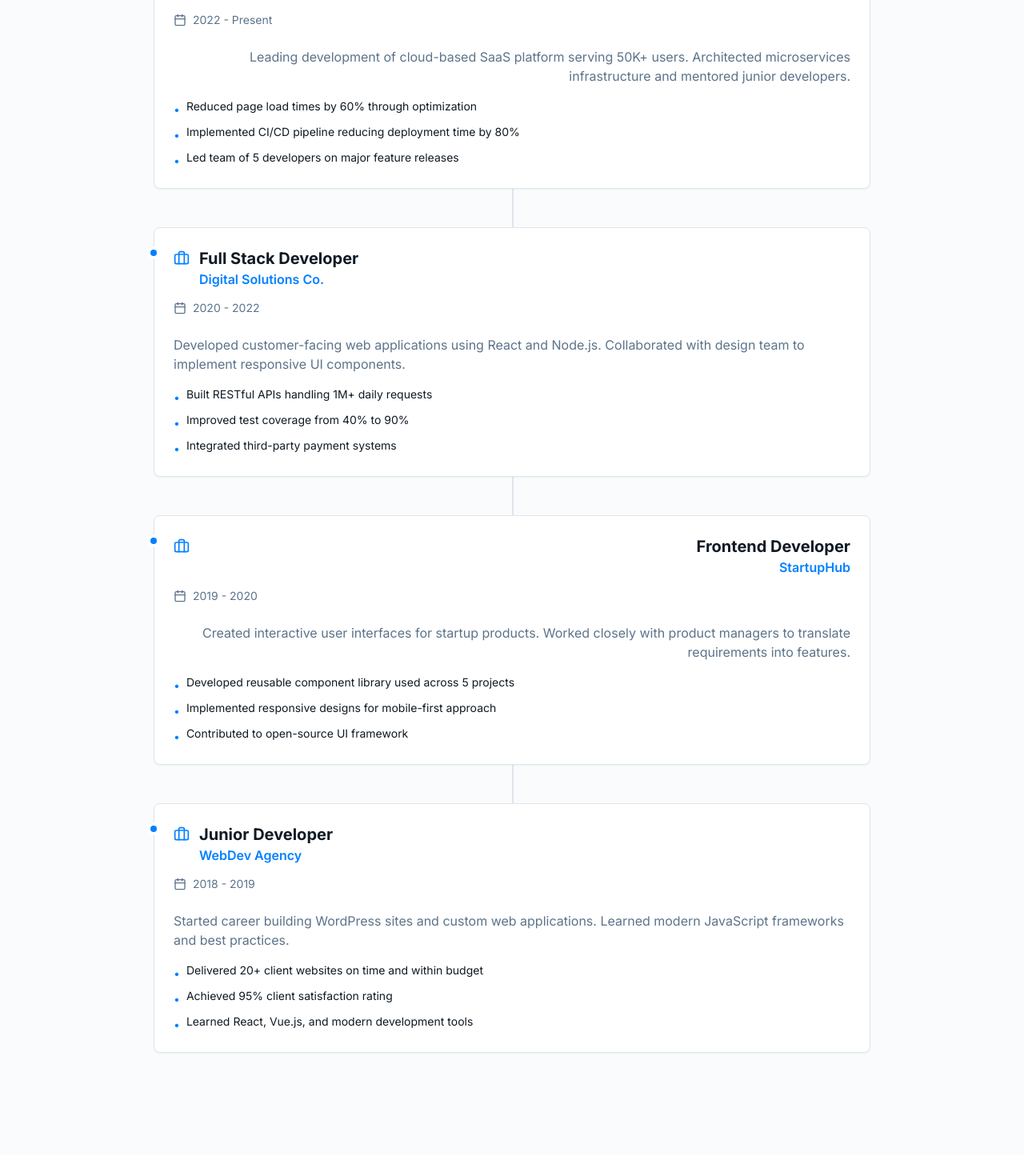
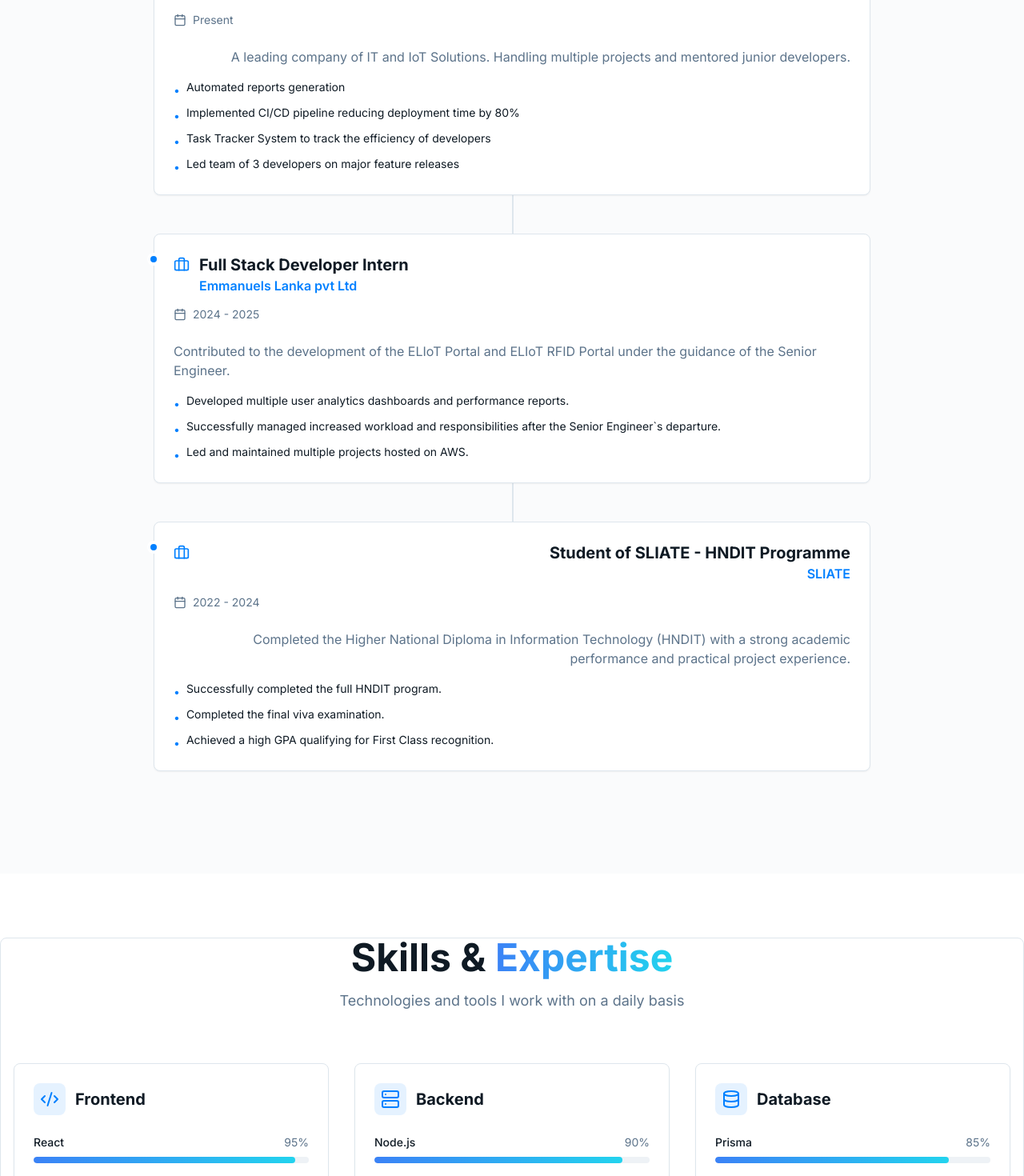
Before and after one commit to Adil7782/latest-portfolio, a Next.js app: page / in a window 1280 px wide. Shown: the part 3420-4890 px from the top of the page at 80% size. Built offline with nearby package versions, Linux system fonts and the light colour scheme.

Commit message:
ripple fix

```diff
--- a/app/globals.css
+++ b/app/globals.css
@@ -97,3 +97,17 @@
     }
   }
 }
+@keyframes ripple {
+  0% {
+    transform: translate(-50%, -50%) scale(0.8);
+    opacity: 1;
+  }
+  100% {
+    transform: translate(-50%, -50%) scale(2.5);
+    opacity: 0;
+  }
+}
+
+.animate-ripple {
+  animation: ripple 3.5s ease-out infinite;
+}
--- a/components/experience-section.tsx
+++ b/components/experience-section.tsx
@@ -7,52 +7,43 @@ import { Briefcase, Calendar } from 'lucide-react';
 const experiences = [
   {
     title: 'Senior Full Stack Developer',
-    company: 'Tech Innovations Inc.',
-    period: '2022 - Present',
+    company: 'Emmanuels Lanka pvt Ltd.',
+    period: 'Present',
     description:
-      'Leading development of cloud-based SaaS platform serving 50K+ users. Architected microservices infrastructure and mentored junior developers.',
+      'A leading company of IT and IoT Solutions. Handling multiple projects and mentored junior developers.',
     achievements: [
-      'Reduced page load times by 60% through optimization',
+      'Automated reports generation',
       'Implemented CI/CD pipeline reducing deployment time by 80%',
-      'Led team of 5 developers on major feature releases',
+      'Task Tracker System to track the efficiency of developers',
+      'Led team of 3 developers on major feature releases',
     ],
   },
   {
-    title: 'Full Stack Developer',
-    company: 'Digital Solutions Co.',
-    period: '2020 - 2022',
+  title: 'Full Stack Developer Intern',
+  company: 'Emmanuels Lanka pvt Ltd',
+  period: '2024 - 2025',
   description:
-      'Developed customer-facing web applications using React and Node.js. Collaborated with design team to implement responsive UI components.',
+    'Contributed to the development of the ELIoT Portal and ELIoT RFID Portal under the guidance of the Senior Engineer.',
   achievements: [
-      'Built RESTful APIs handling 1M+ daily requests',
-      'Improved test coverage from 40% to 90%',
-      'Integrated third-party payment systems',
+    'Developed multiple user analytics dashboards and performance reports.',
+    'Successfully managed increased workload and responsibilities after the Senior Engineer`s departure.',
+    'Led and maintained multiple projects hosted on AWS.',
   ],
 },
  {
-    title: 'Frontend Developer',
-    company: 'StartupHub',
-    period: '2019 - 2020',
+  title: 'Student of SLIATE - HNDIT Programme',
+  company: 'SLIATE',
+  period: '2022 - 2024',
   description:
-      'Created interactive user interfaces for startup products. Worked closely with product managers to translate requirements into features.',
+    'Completed the Higher National Diploma in Information Technology (HNDIT) with a strong academic performance and practical project experience.',
   achievements: [
-      'Developed reusable component library used across 5 projects',
-      'Implemented responsive designs for mobile-first approach',
-      'Contributed to open-source UI framework',
+    'Successfully completed the full HNDIT program.',
+    'Completed the final viva examination.',
+    'Achieved a high GPA qualifying for First Class recognition.',
   ],
-  },
-  {
-    title: 'Junior Developer',
-    company: 'WebDev Agency',
-    period: '2018 - 2019',
-    description:
-      'Started career building WordPress sites and custom web applications. Learned modern JavaScript frameworks and best practices.',
-    achievements: [
-      'Delivered 20+ client websites on time and within budget',
-      'Achieved 95% client satisfaction rating',
-      'Learned React, Vue.js, and modern development tools',
-    ],
-  },
+}
+,
+
 ];
 
 export function ExperienceSection() {
--- a/components/ui/ripple.tsx
+++ b/components/ui/ripple.tsx
@@ -1,5 +1,4 @@
 import React, { ComponentPropsWithoutRef, CSSProperties } from "react"
-
 import { cn } from "@/lib/utils"
 
 interface RippleProps extends ComponentPropsWithoutRef<"div"> {
@@ -16,6 +15,19 @@ export const Ripple = React.memo(function Ripple({
   ...props
 }: RippleProps) {
   return (
+    <>
+      <style jsx>{`
+        @keyframes ripple-animation {
+          0% {
+            transform: translate(-50%, -50%) scale(0.8);
+            opacity: 1;
+          }
+          100% {
+            transform: translate(-50%, -50%) scale(2.5);
+            opacity: 0;
+          }
+        }
+      `}</style>
       <div
         className={cn(
           "pointer-events-none absolute inset-0 [mask-image:linear-gradient(to_bottom,white,transparent)] select-none",
@@ -27,31 +39,31 @@ export const Ripple = React.memo(function Ripple({
           const size = mainCircleSize + i * 70
           const opacity = mainCircleOpacity - i * 0.03
           const animationDelay = `${i * 0.06}s`
-        const borderStyle = "solid"
 
           return (
             <div
               key={i}
-            className={`animate-ripple bg-foreground/25 absolute rounded-full border shadow-xl`}
+              className="bg-foreground/25 absolute rounded-full border shadow-xl"
               style={
                 {
-                "--i": i,
                   width: `${size}px`,
                   height: `${size}px`,
                   opacity,
                   animationDelay,
-                borderStyle,
-                borderWidth: "1px",
-                borderColor: `var(--foreground)`,
+                  borderStyle: 'solid',
+                  borderWidth: '1px',
+                  borderColor: `hsl(var(--foreground))`,
                   top: "50%",
                   left: "50%",
-                transform: "translate(-50%, -50%) scale(1)",
+                  transform: "translate(-50%, -50%) scale(0.8)",
+                  animation: "ripple-animation 3.5s ease-out infinite",
                 } as CSSProperties
               }
             />
           )
         })}
       </div>
+    </>
   )
 })
 
--- a/tailwind.config.ts
+++ b/tailwind.config.ts
@@ -6,6 +6,10 @@ const config: Config = {
     './pages/**/*.{js,ts,jsx,tsx,mdx}',
     './components/**/*.{js,ts,jsx,tsx,mdx}',
     './app/**/*.{js,ts,jsx,tsx,mdx}',
+  ],
+
+  safelist: [
+    'animate-ripple',
   ],
   theme: {
     extend: {
```
Lines whose indentation alone changed are shown as unchanged.
